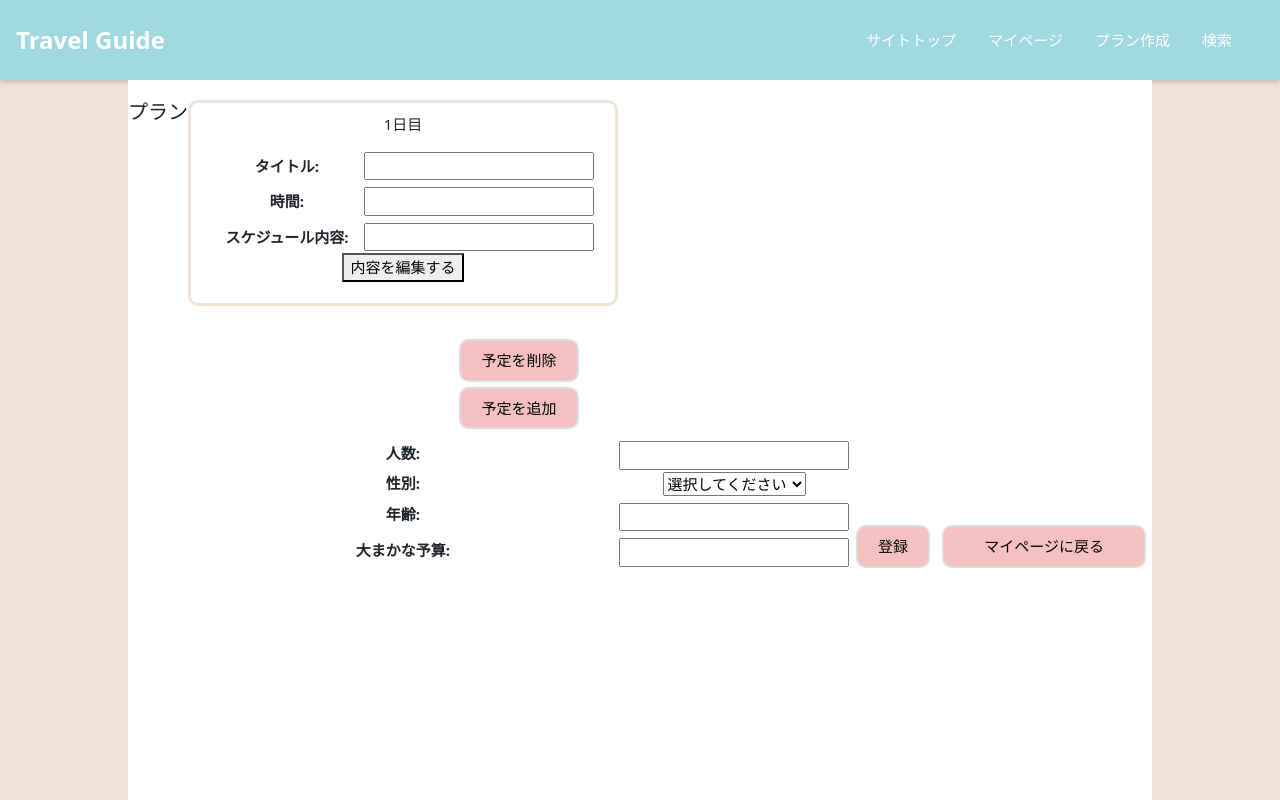
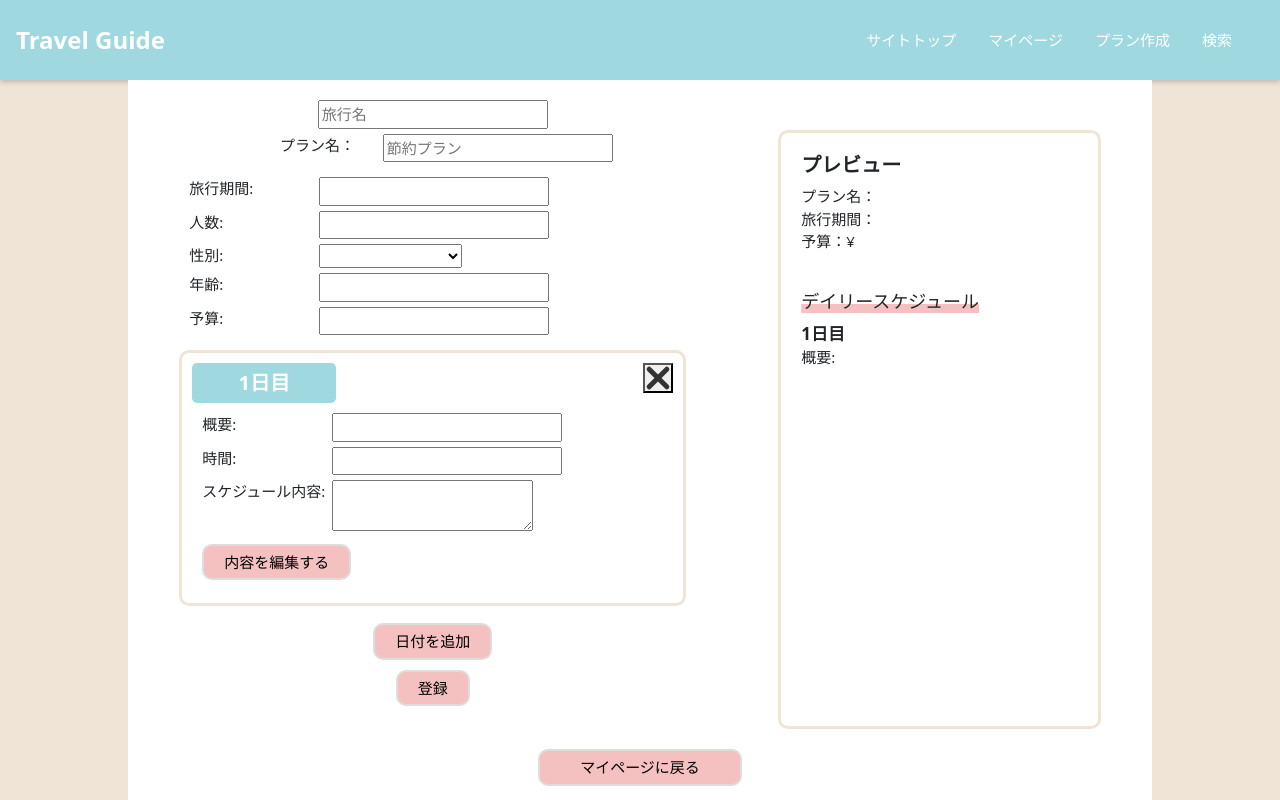
Before and after one commit to kana1999/my_portforio, a React (Create React App) app in the folder my-app/: page /Page3 in a window 1280 px wide. Built offline with nearby package versions, Linux system fonts and the light colour scheme.

Commit message:
プレビュー追加

```diff
--- a/my-app/src/App.css
+++ b/my-app/src/App.css
@@ -13,7 +13,7 @@
   flex-direction: column;
   display: inline-block;
   width: 80%;
-  height: 100%;
+  min-height: 100vh;
   background-color: white;
   padding-bottom: 50px;
 }
--- a/my-app/src/components/page3.css
+++ b/my-app/src/components/page3.css
@@ -1,9 +1,89 @@
+/* プラン（左）とプレビュー（右）を囲う　*/
+.Plan-Container {
+    display: flex;
+    justify-content: space-between;
+    margin: 20px 5%;
+}
+
+/* プラン（左） */
 .PlanExsample {
     display: flex;
     align-items: stretch;
-    justify-content: space-between;
-    margin-top: 20px;
     margin-bottom: 20px;
+    display: block;
+    width: 55%;
+}
+
+.DayandRemove {
+    display: flex;
+    justify-content:space-between;
+}
+
+.removeButton {
+    display: block;
+    position: relative;
+    width: 30px;
+    height: 30px;
+}
+
+.removeButton::before, .removeButton::after {
+    content: "";
+    position: absolute;
+    top: 50%;
+    left: 50%;
+    width: 5px; /* 棒の幅（太さ） */
+    height: 30px; /* 棒の高さ */
+    background: #333;
+    border-radius: 2.5px;
+}
+
+.removeButton::before {
+    transform: translate(-50%,-50%) rotate(45deg);
+}
+
+.removeButton::after {
+    transform: translate(-50%,-50%) rotate(-45deg);
+}
+
+/* プレビュー（右） */
+.Plan-preview {
+    border:solid 3px #F0E4D7;
+    border-radius: 10px;
+    display: block;
+    width: 35%;
+    padding: 20px;
+    text-align: left;
+    margin-top: 30px;
+    white-space: nowrap;
+}
+
+.Preview-Day-count {
+    font-size: 17px;
+    font-weight: bold;
+}
+
+ul {
+    padding-left: 0;
+}
+
+li {
+    list-style: none;
+}
+
+/* プレビュー　*/
+h2 {
+    font-size: 20px;
+    font-weight: bold;
+}
+
+/* タイムスケジュール　*/
+h3 {
+    font-size: 18px;
+    text-decoration: underline;
+    text-decoration-thickness: 0.5em;
+    text-decoration-color: #F5C0C0;
+    text-underline-offset: -0.2em;
+    text-decoration-skip-ink: none;
 }
 
 .PlanCategory {
@@ -12,49 +92,47 @@
     border-radius: 10px;
     padding: 10px;
     margin-bottom: 10px;
+    align-items: start;
+    text-align: left;
+}
+
+.Day-count {
+    font-size: 20px;
+    color: #fff;
+    font-weight: bold;
+    background-color: #9FD8DF;
+    width: 30%;
+    text-align: center;
+    padding: 5px 0;
+    border-radius: 5px;
+}
+
+.Plan-details {
+    text-align: left;
+    padding: 10px;
 }
 
 .FormWrapper {
     margin: 10px;
 }
 
-input {
-    margin-top: 5px;
-    margin-bottom: 5x;
-}
-
-.forms {
-    width: fit-content;
-    background-color: #fff;
-    border: 1px solid #ced4da;
-    margin:auto;
-    height: 0px;
-    position: relative;
-    display: flex;
-    box-sizing: border-box;
-    align-items: flex-start;
-    justify-content: flex-start;
-    flex-direction: column;
+input,select {
+    margin-bottom: 5px;
 }
 
 label {
     display: inline-block;
-    width: 150px;
+    width: 130px;
     vertical-align: top;
 }
 
-.forms th {
-    text-align: left;
-    vertical-align:top;
-}
-
-.PlanDateil {
-    margin:0 0 5px;
-}
-
-#Savedata {
-    display: block;
-    margin: auto auto 0 auto;
+.PlanDetail {
+    margin:7px 0 3px;
+    background-color: #F5C0C0;
+    padding: 5px 20px;
+    border: solid 2px #ddd;
+    border-radius: 10px;
+    transition: 0.8s;
 }
 
 #Backpage {
--- a/my-app/src/components/page3.jsx
+++ b/my-app/src/components/page3.jsx
@@ -1,191 +1,187 @@
 import { Link } from "react-router-dom";
-import React, { useState, useCallback } from "react";
+import { useForm, useFieldArray } from 'react-hook-form';
+import React, { useEffect } from "react";
 import './page3.css';
 
 export const Page3 = () => {
-    const [formData, setFormData] = useState([{
+  const { register, handleSubmit, control, watch } = useForm({
+    defaultValues: {
+      formData: [{
         title: "",
         time: "",
         caption: ""
-    }]);
-
-    const [details, setDetails] = useState({
+      }],
+      details: {
+        PlanName: "",
         gender: "",
         age: "",
         cost: "",
-      person: ""
+        person: "",
+        itinerary: ""
+      }
+    },
   });
 
-    const addElement = () => {
-      setFormData([...formData, {
-          title: "",
-          time: "",
-          caption: ""
-      }]);
+  const { fields, append, remove } = useFieldArray({
+    name: "formData",
+    control
+  });
+
+  // フォームのデータの監視
+  const watchedFormData = watch("formData");
+  const watchedDetails = watch("details");
+
+  useEffect(() => {
+      // フォームデータの変更を監視してコンソールに出力
+      console.log("フォームデータが変更されました:", watchedFormData);
+      console.log("詳細情報が変更されました:", watchedDetails);
+  }, [watchedFormData, watchedDetails]);
+
+  const onSubmit = (data) => {
+      alert("登録されました！");
+      console.log("送信されたデータ:", data);
   };
 
-
-    // handleChange を useCallback でラップ
-    const handleChange = useCallback((e, index) => {
-        const { name, value } = e.target;
-        if (index !== undefined) {
-          // formData の場合
-        setFormData(prevFormData =>
-            prevFormData.map((data, i) =>
-                i === index ? { ...data, [name]: value } : data
-            )
-        );
-      } else {
-        // details の場合
-        setDetails(prevDetails => ({
-            ...prevDetails,
-            [name]: value
-        }));
-      }
-    }, []);
-
-    function Savedata() {
-        alert("登録されました！");
-    }
-
     return (
-        <div className="Container" style={{ paddingLeft: '0px', paddingRight: '0px' }}>
+        <div className="Container">
+          <form onSubmit={handleSubmit(onSubmit)}>
+            <div className="Plan-Container">
               <div className="PlanExsample">
-                <h1>プラン</h1>
-                <br />
-                <table>
-                  <tbody>
-                    {formData.map((data, index) => (
-                      <div className="PlanCategory" key={index}>
-                        <p>{ index + 1 }日目</p>
-                        <PlanForm formData={data} handleChange={handleChange} index={index}/>
-                    </div>
-                    ))}
-
-                    <tr>
-                      <td colSpan="2">
-                          <br />
-                          <button className="PlanDateil">予定を削除</button>
-                          <br />
-                          <button className="PlanDateil" onClick={ addElement }>予定を追加</button>
-                      </td>
-                    </tr>
-                    {/* gender, age, cost, person のみ一度だけ表示 */}
-                    <tr>
-                      <th><label>人数:</label></th>
-                      <td>
+                  <div>
                     <input
                       type="text"
-                              name="person"
-                              value={details.person}
-                              onChange={(e) => handleChange(e)}
+                      placeholder="旅行名"
                     />
-                      </td>
-                  </tr>
-                  <tr>
-                      <th><label>性別:
-                          </label>
-                      </th>
-                      <td>
-                          <select name="selectedgender">
+                  </div>
+                  <div>
+                    <label>プラン名：</label>
+                    <input
+                      type="text"
+                      placeholder="節約プラン"
+                      {...register(`details.PlanName`)}
+                    />
+                  </div>
+                  {/* gender, age, cost, person のみ一度だけ表示 */}
+                  <div className="Plan-details">
+                      <div>
+                        <label>旅行期間:</label>
+                          <input
+                              type="text"
+                              {...register(`details.itinerary`)}
+                          />
+                      </div>
+                      <div>
+                        <label>人数:</label>
+                          <input
+                              type="text"
+                              {...register(`details.person`)}
+                          />
+                      </div>
+                      <div>
+                        <label>性別:</label>
+                          <select {...register(`details.gender`)}>
                               <option value="choice">選択してください</option>
                               <option value="man">男性</option>
                               <option value="woman">女性</option>
                           </select>
-                          {/*<input
-                              type="text"
-                              name="gender"
-                              value={details.gender}
-                              onChange={(e) => handleChange(e)}
-                          />*/}
-                      </td>
-                  </tr>
-                  <tr>
-                      <th><label>年齢:</label></th>
-                      <td>
+                      </div>
+                      <div>
+                        <label>年齢:</label>
                           <input
                               type="text"
-                              name="age"
-                              value={details.age}
-                              onChange={(e) => handleChange(e)}
+                              {...register(`details.age`)}
                           />
-                      </td>
-                  </tr>
-                  <tr>
-                      <th><label>大まかな予算:</label></th>
-                      <td>
+                      </div>
+                      <div>
+                        <label>予算:</label>
                           <input
                               type="text"
-                              name="cost"
-                              value={details.cost}
-                              onChange={(e) => handleChange(e)}
+                              {...register(`details.cost`)}
                           />
-                      </td>
-                  </tr>
-                  </tbody>
-              </table>
-              <button type="submit" className="PlanDateil" id="Savedata">登録</button>
+                      </div>
+                    </div>
+                    <div>
+                      {fields.map((field, index) => (
+                      <div className="PlanCategory" key={field.id}>
+                        <div className="DayandRemove">
+                          <p className="Day-count">{ index + 1 }日目</p>
+                          <div>
+                            <button type="button" className="removeButton" onClick={() => remove( index )}></button>
+                          </div>
+                        </div>
+                        <PlanForm register={register} index={index}/>
+                      </div>
+                    ))}
+                        <div>
+                          <button type="button" className="PlanDetail" onClick={() => append({ title: "", time: "", caption: "" })}>日付を追加</button>
+                        </div>
+
+                  <button type="submit" className="PlanDetail" id="Savedata">登録</button>
+                </div>
+              </div>
+              <div className="Plan-preview">
+                <h2>プレビュー</h2>
+                  <ul>
+                    <li>プラン名：{watchedDetails.PlanName}</li>
+                    <li>旅行期間：{watchedDetails.itinerary}</li>
+                    <li>予算：{(`¥${watchedDetails.cost}`)}</li>
+                  </ul>
                 <br />
-              <button className="PlanDateil" id="Backpage">
-                    <Link to="/Page2" style={{ textDecoration: 'none', color: 'black', padding: '20px' }}>マイページに戻る</Link>
+                <h3>デイリースケジュール</h3>
+                  <p>{watchedFormData.title}</p>
+                  {fields.map((field, index) => (
+                      <div key={field.id}>
+                          <p className="Preview-Day-count">{ index + 1 }日目</p>
+                        <label>概要: {watchedFormData[index].title}</label>
+                      </div>
+                    ))}
+              </div>
+            </div>
+          </form>
+
+              <button className="PlanDetail" id="Backpage">
+                  <Link to="/Page2"
+                        style={{ textDecoration: 'none', color: 'black', padding: '20px' }}>
+                        マイページに戻る
+                  </Link>
               </button>
-            </div>
         </div>
     );
 };
 
 // PlanForm コンポーネントの定義
-const PlanForm = ({ formData, handleChange, index }) => {
+const PlanForm = ({ register, index }) => {
   // 新しい要素を追加する関数
 
   return (
     <div className="FormWrapper">
-      <>
-        <tr>
-            <th><label>タイトル:</label></th>
-            <td>
+      <div>
+          <label>概要:</label>
             <input
                 type="text"
-                    name="title"
-                    value={formData.title}
-                    onChange={(e) => handleChange(e, index)}
+                {...register(`formData.${index}.title`)}
             />
-            </td>
-        </tr>
-        <tr>
-            <th><label>時間:</label></th>
-            <td>
+      </div>
+      <div>
+          <label>時間:</label>
             <input
                 type="text"
-                    name="time"
-                    value={formData.time}
-                    onChange={(e) => handleChange(e, index)}
+                {...register(`formData.${index}.time`)}
             />
-            </td>
-        </tr>
-        <tr>
-            <th><label>スケジュール内容:</label></th>
-            <td>
-                <input
+      </div>
+      <div>
+          <label>スケジュール内容:</label>
+            <textarea
                 type="text"
-                    name="caption"
-                    value={formData.caption}
-                    onChange={(e) => handleChange(e, index)}
+                {...register(`formData.${index}.caption`)}
             />
-            </td>
-        </tr>
-        <tr>
-          <td colSpan="2">
+      </div>
             <button className="PlanDetail">
               <Link to="/Page4"
-                    style={{ textDecoration: 'none', color: 'black'}}
-              >
+                    style={{ textDecoration: 'none', color: 'black'}}>
                     内容を編集する
               </Link>
             </button>
-          </td>
-        </tr>
-      </>
     </div>
   );
 };
```
Lines whose indentation alone changed are shown as unchanged.
